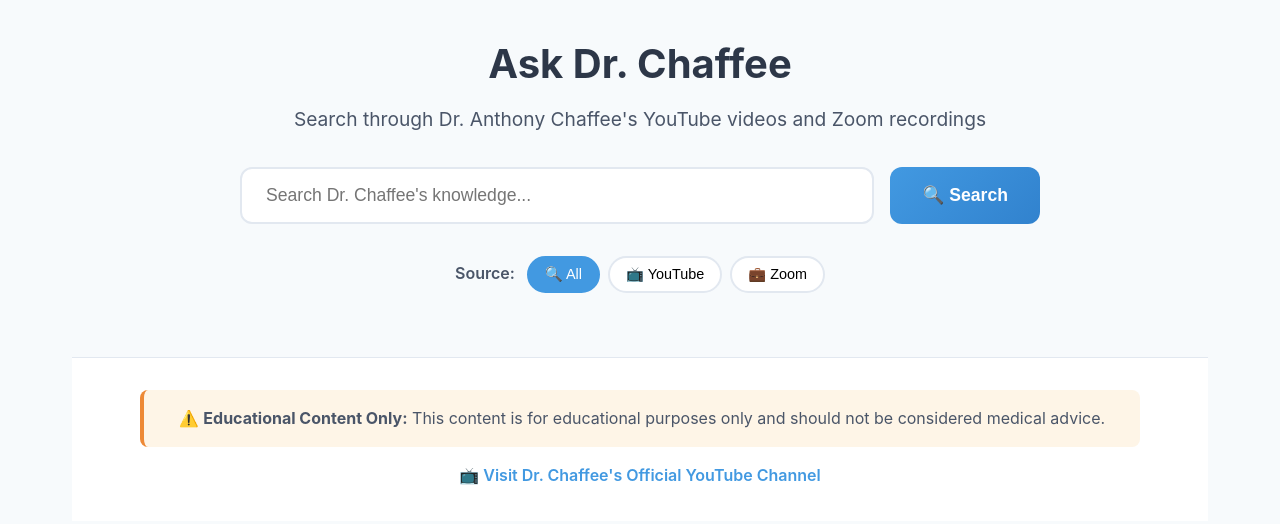
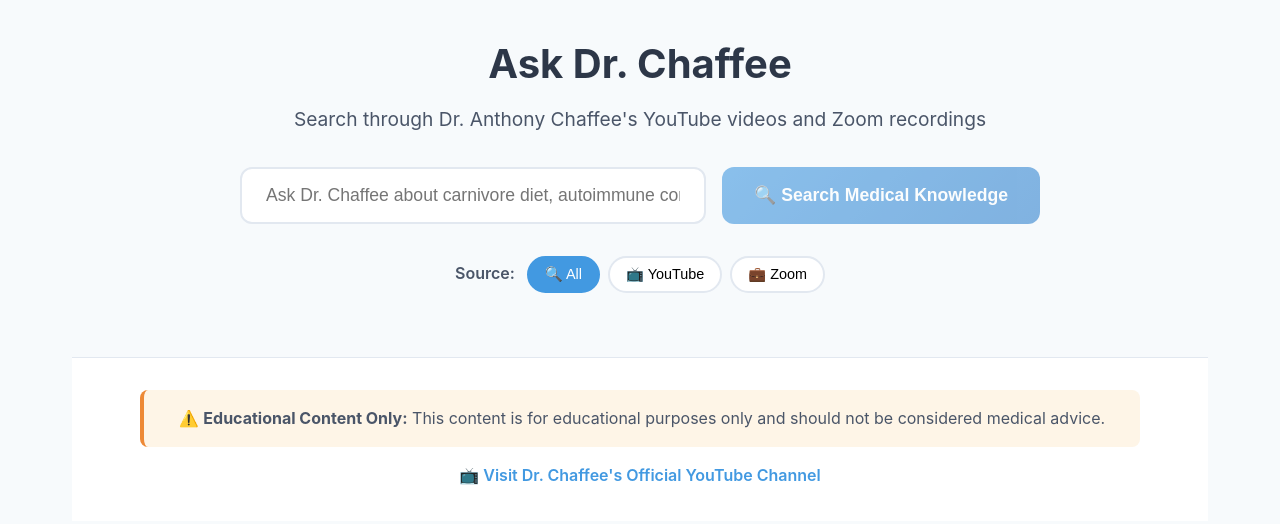
Before and after one commit to Artexis10/ask-dr-chaffee, a Next.js app in the folder frontend/: page / in a window 1280 px wide. Shown: the top 524 px of the page. Built offline with nearby package versions, Linux system fonts and the light colour scheme.

Commit message:
feat: enhance SearchBar UX with better button states and placeholder text

```diff
--- a/frontend/src/components/SearchBar.tsx
+++ b/frontend/src/components/SearchBar.tsx
@@ -30,18 +30,23 @@
         <input
           type="text"
           className="search-input"
-          placeholder="Search Dr. Chaffee's knowledge..."
+          placeholder="Ask Dr. Chaffee about carnivore diet, autoimmune conditions, ketosis... (Press Enter or click Search)"
           value={query}
           onChange={handleInputChange}
           aria-label="Search query"
+          disabled={loading}
         />
         <button
           type="submit"
           className="search-button"
-          disabled={loading}
+          disabled={loading || !query.trim()}
           aria-label="Search"
+          style={{
+            opacity: loading || !query.trim() ? 0.6 : 1,
+            cursor: loading || !query.trim() ? 'not-allowed' : 'pointer'
+          }}
         >
-          {loading ? '🔄' : '🔍'} {loading ? 'Searching...' : 'Search'}
+          {loading ? '🔄 Searching...' : '🔍 Search Medical Knowledge'}
         </button>
       </div>
     </form>
```
